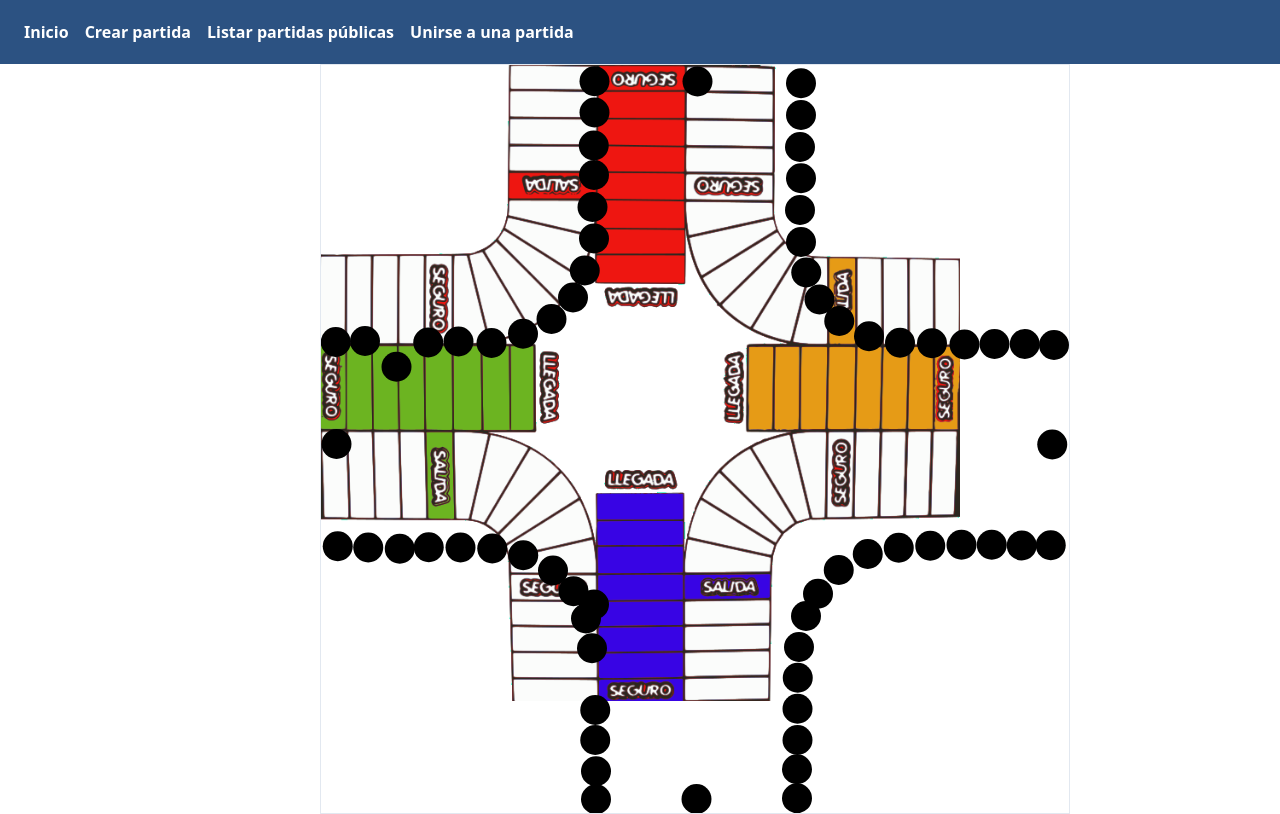
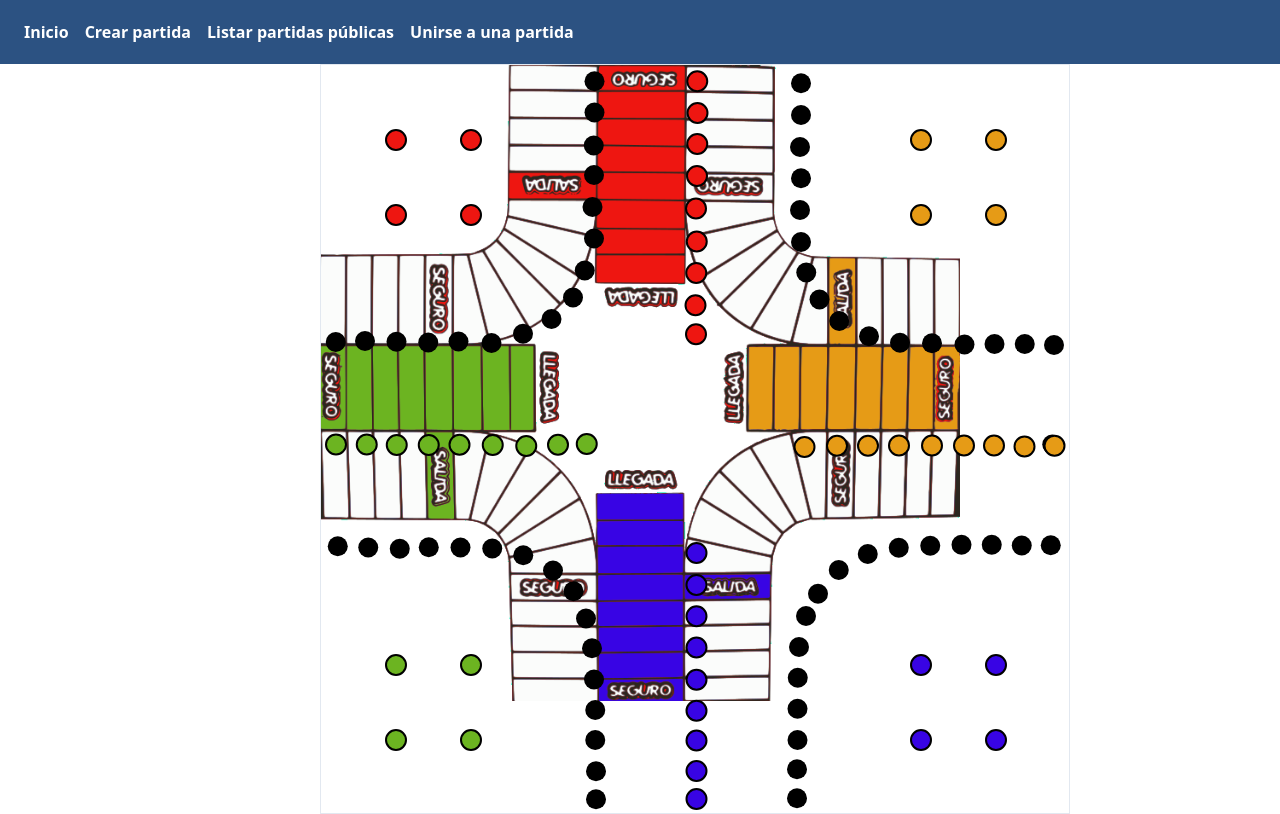
Before and after one commit to alejomongua/parquesFrontend, a Vue app: page /juego in a window 1280 px wide. Built offline with nearby package versions, Linux system fonts and the light colour scheme.

Commit message:
Se verifican las posiciones de las casillas

```diff
--- a/src/Pages/Crear.vue
+++ b/src/Pages/Crear.vue
@@ -69,7 +69,7 @@ import { COLORES } from '../constants'
 
 export default defineComponent({
   data () {
-    const color = COLORES[0]
+    const color = COLORES[0][0]
     const posiciones = 4
     const visibilidadPublica:boolean = true
     const nickname:string = ''
@@ -78,7 +78,7 @@ export default defineComponent({
       color,
       visibilidadPublica,
       nickname,
-      COLORES
+      COLORES: COLORES.map(color => color[0])
     }
   },
   computed: {
--- a/src/Pages/Juego.vue
+++ b/src/Pages/Juego.vue
@@ -4,11 +4,41 @@
     <svg class="absolute tablero border">
         <circle
             class='bg-black'
-            v-for='posicion in tablero4posiciones.principal'
-            :key='JSON.stringify(posicion)'
-            :cx='averageX(posicion)'
-            :cy='averageY(posicion)'
-            r='15' />
+            v-for='(posicion, indice) in tablero4posiciones.principal'
+            :key='indice'
+            :cx='average(posicion, 0)'
+            :cy='average(posicion, 1)'
+            r='10' />
+        <g
+          v-for='(casillas, indice) in tablero4posiciones.carceles'
+          :key='JSON.stringify(indice)'
+          :fill='COLORES[indice][1]'
+          stroke-width='2'
+          stroke='black'
+          >
+          <circle
+            v-for='(posicion, indice) in casillas'
+            :key='indice'
+            :cx='posicion[0]'
+            :cy='posicion[1]'
+            r='10'
+          />
+        </g>
+        <g
+          v-for='(casillas, indice) in tablero4posiciones.llegadas'
+          :key='indice'
+          :fill='COLORES[indice][1]'
+          stroke-width='2'
+          stroke='black'
+          >
+          <circle
+            v-for='(posicion, indice) in casillas'
+            :key='indice'
+            :cx='average(posicion, 0)'
+            :cy='average(posicion, 1)'
+            r='10'
+          />
+        </g>
     </svg>
   </div>
 </template>
@@ -17,29 +47,22 @@
 import { defineComponent } from 'vue'
 import tablero from '../../assets/t4p.png'
 import { tablero4posiciones } from '../casillas'
+import { COLORES } from '../constants'
 
 export default defineComponent({
   data () {
     return {
       tablero,
+      COLORES,
       tablero4posiciones
     }
   },
   methods: {
-    averageX (posicion:number[][]) {
+    average (posicion:number[][], xOrY:number) {
       let sum = 0
-      for (let i = 0; i < posicion.length; i += 1) {
-        sum += posicion[i][0]
-      }
+      posicion.forEach(pos => { sum += pos[xOrY] })
       return sum / posicion.length
     },
-    averageY (posicion:number[][]) {
-      let sum = 0
-      for (let i = 0; i < posicion.length; i += 1) {
-        sum += posicion[i][1]
-      }
-      return sum / posicion.length
-    }
   }
 })
 </script>
--- a/src/casillas.ts
+++ b/src/casillas.ts
@@ -303,7 +303,7 @@ export const tablero4posiciones = {
     ],
     // 43:
     [
-      [89, 328],
+      [89, 228],
       [61, 226],
       [90, 325],
       [62, 328]
@@ -411,7 +411,7 @@ export const tablero4posiciones = {
       [224, 601],
       [226, 628],
       [321, 601],
-      [321, 328]
+      [321, 628]
     ],
     // 59:
     [
@@ -477,10 +477,10 @@ export const tablero4posiciones = {
       [525, 655]
     ],
   ],
-  jugadores: [
-  // Casillas de llegada
-  // 0 - Azul
+  llegadas: [
+    // 0 - Azul
     [
+    // Casillas de llegada
     // 0:
       [
         [328, 724],
@@ -677,7 +677,6 @@ export const tablero4posiciones = {
       ],
     ],
     // 3 - Verde
-
     [
     // 0:
       [
@@ -726,7 +725,7 @@ export const tablero4posiciones = {
         [187, 332],
         [189, 430],
         [221, 332],
-        [224, 455]
+        [224, 430]
       ],
       // 7:
       [
@@ -743,5 +742,35 @@ export const tablero4posiciones = {
         [281, 424]
       ],
     ],
+  ],
+  carceles: [
+    // Azul
+    [
+      [600, 600],
+      [600, 675],
+      [675, 675],
+      [675, 600],
+    ],
+    // Naranja
+    [
+      [600, 150],
+      [600, 75],
+      [675, 150],
+      [675, 75],
+    ],
+    // Rojo
+    [
+      [150, 150],
+      [150, 75],
+      [75, 75],
+      [75, 150],
+    ],
+    // Verde
+    [
+      [150, 600],
+      [150, 675],
+      [75, 675],
+      [75, 600],
+    ]
   ]
 }
--- a/src/constants.ts
+++ b/src/constants.ts
@@ -1,10 +1,10 @@
 export const COLORES = [
-  'Amarillo',
-  'Azul',
-  'Naranja',
-  'Lavanda',
-  'Marrón',
-  'Rojo',
-  'Gris',
-  'Verde'
+  ['Azul', '#3804e4'],
+  ['Naranja', '#e69b16'],
+  ['Rojo', '#ee1611'],
+  ['Verde', '#6cb421'],
+  ['Amarillo', '#ffe119'],
+  ['Lavanda', '#dcbeff'],
+  ['Marrón', '#800000'],
+  ['Gris', '#a9a9a9'],
 ]
```
